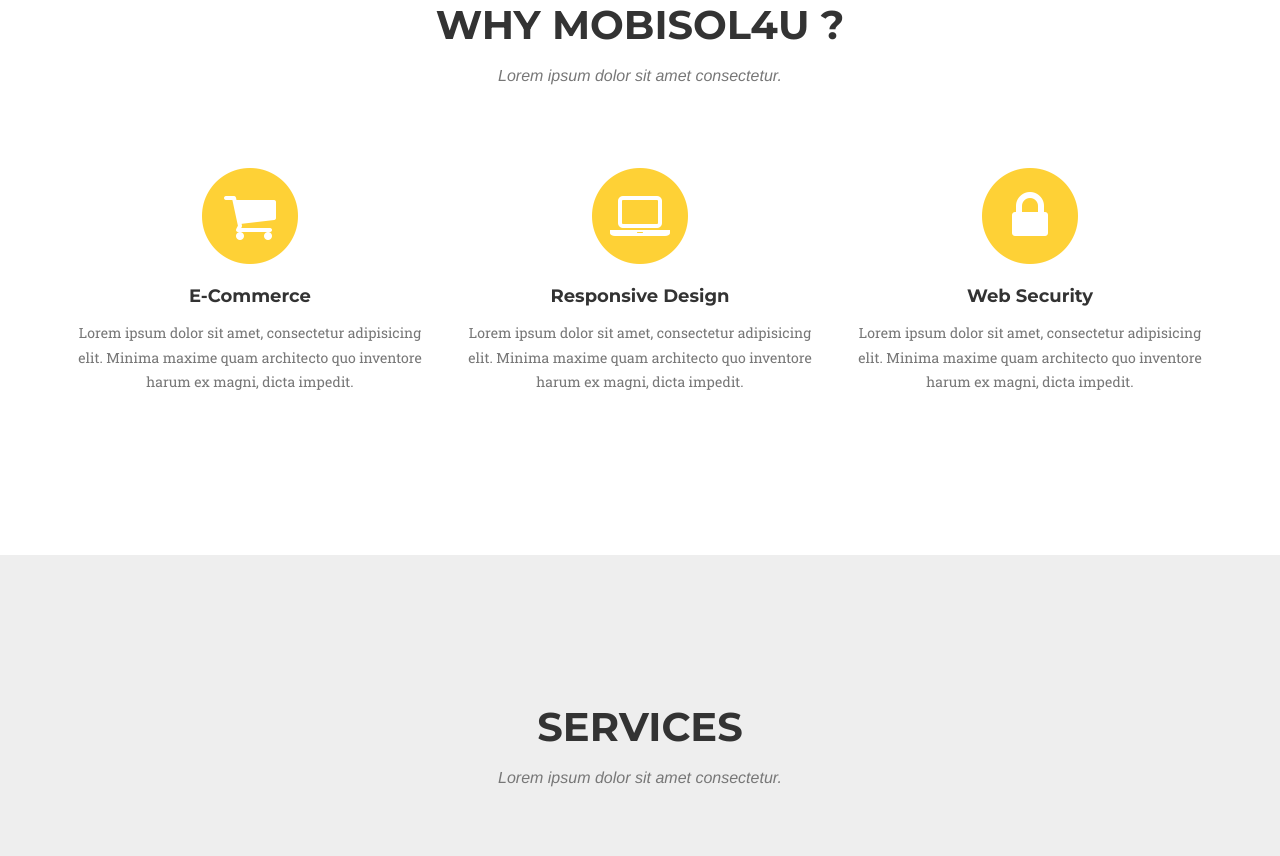
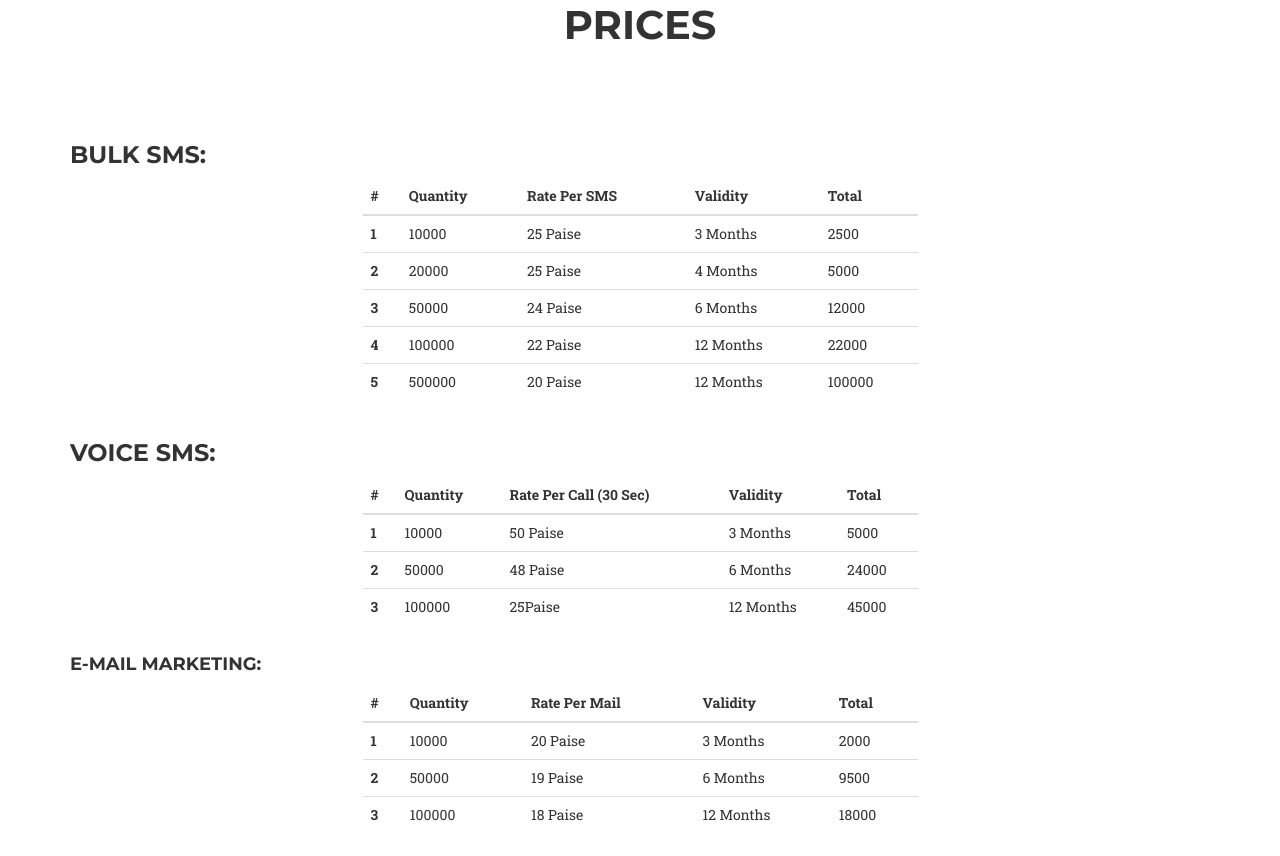
Before and after one commit to mobisol4u/mobisol4u.github.io, a website: page index.html in a window 1280 px wide. Shown: the part 816-1672 px from the top of the page. Drawn offline with nearby package versions, Linux system fonts and the light colour scheme; a web font is replaced by a local one.

Commit message:
Add files via upload

```diff
--- a/index.html
+++ b/index.html
@@ -20,6 +20,8 @@
     <link href='https://fonts.googleapis.com/css?family=Kaushan+Script' rel='stylesheet' type='text/css'>
     <link href='https://fonts.googleapis.com/css?family=Droid+Serif:400,700,400italic,700italic' rel='stylesheet' type='text/css'>
     <link href='https://fonts.googleapis.com/css?family=Roboto+Slab:400,100,300,700' rel='stylesheet' type='text/css'>
+    <link rel="stylesheet" href="https://maxcdn.bootstrapcdn.com/bootstrap/4.0.0-alpha/css/bootstrap.min.css">
+
 
     <!-- Theme CSS -->
     <link href="css/agency.min.css" rel="stylesheet">
@@ -53,7 +55,7 @@
                         <a href="#page-top"></a>
                     </li>
                     <li>
-                        <a class="page-scroll" href="#services">Why Mobisol4u ?</a>
+                        <a class="page-scroll" href="#services">Prices</a>
                     </li>
                     <li>
                         <a class="page-scroll" href="#portfolio">Services</a>
@@ -80,7 +82,7 @@
             <div class="intro-text">
                 <div class="intro-lead-in">End To End Mobility Solution For Enterprises</div>
                 <div class=""><h3>Mobisol4u : Enterprise Solutions</h3></div>
-                <a href="#services" class="page-scroll btn btn-xl">Tell Me More</a>
+                <a href="#services" class="page-scroll btn btn-xl">Our Prices</a>
             </div>
         </div>
     </header>
@@ -90,36 +92,191 @@
         <div class="container">
             <div class="row">
                 <div class="col-lg-12 text-center">
-                    <h2 class="section-heading">Why Mobisol4u ?</h2>
-                    <h3 class="section-subheading text-muted">Lorem ipsum dolor sit amet consectetur.</h3>
+                    <h2 class="section-heading">Prices</h2>
+                    <h3 class="section-subheading text-muted"></h3>
                 </div>
             </div>
-            <div class="row text-center">
-                <div class="col-md-4">
-                    <span class="fa-stack fa-4x">
-                        <i class="fa fa-circle fa-stack-2x text-primary"></i>
-                        <i class="fa fa-shopping-cart fa-stack-1x fa-inverse"></i>
-                    </span>
-                    <h4 class="service-heading">E-Commerce</h4>
-                    <p class="text-muted">Lorem ipsum dolor sit amet, consectetur adipisicing elit. Minima maxime quam architecto quo inventore harum ex magni, dicta impedit.</p>
-                </div>
-                <div class="col-md-4">
-                    <span class="fa-stack fa-4x">
-                        <i class="fa fa-circle fa-stack-2x text-primary"></i>
-                        <i class="fa fa-laptop fa-stack-1x fa-inverse"></i>
-                    </span>
-                    <h4 class="service-heading">Responsive Design</h4>
-                    <p class="text-muted">Lorem ipsum dolor sit amet, consectetur adipisicing elit. Minima maxime quam architecto quo inventore harum ex magni, dicta impedit.</p>
-                </div>
-                <div class="col-md-4">
-                    <span class="fa-stack fa-4x">
-                        <i class="fa fa-circle fa-stack-2x text-primary"></i>
-                        <i class="fa fa-lock fa-stack-1x fa-inverse"></i>
-                    </span>
-                    <h4 class="service-heading">Web Security</h4>
-                    <p class="text-muted">Lorem ipsum dolor sit amet, consectetur adipisicing elit. Minima maxime quam architecto quo inventore harum ex magni, dicta impedit.</p>
-                </div>
-            </div>
+
+
+            <h3 class="display">Bulk SMS:</h3>
+
+
+  <div class="row">
+    <div class="col-md-6 col-md-offset-3">
+
+
+             <table class="table table-hover table-sm">
+             <thead>
+    <tr>
+      <th >#</th>
+      <th>Quantity</th>
+      <th> Rate Per SMS</th>
+      <th>Validity</th>
+       <th>Total</th>
+
+    </tr>
+  </thead>
+  <tbody>
+    <tr>
+      <th scope="row">1</th>
+
+      <td>10000</td>
+       <td>25 Paise</td>
+        <td>3 Months</td>
+         <td>2500</td>
+
+
+    </tr>
+    <tr>
+      <th scope="row">2</th>
+
+        <td>20000</td>
+       <td>25 Paise</td>
+        <td>4 Months</td>
+         <td>5000</td>
+
+    </tr>
+      <tr>
+      <th scope="row">3</th>
+
+        <td>50000</td>
+       <td>24 Paise</td>
+
+         <td>6 Months</td>
+          <td>12000</td>
+    </tr>
+        <tr>
+      <th scope="row">4</th>
+
+        <td>100000</td>
+       <td>22 Paise</td>
+        <td>12 Months</td>
+         <td>22000</td>
+
+    </tr>
+        <tr>
+      <th scope="row">5</th>
+
+        <td>500000</td>
+       <td>20 Paise</td>
+        <td>12 Months</td>
+         <td>100000</td>
+
+    </tr>
+  </tbody>
+</table>
+</div>
+</div>
+
+    <div class="row">
+    </div>
+
+<h3 class="display">  Voice SMS:</h3>
+
+
+  <div class="row">
+    <div class="col-md-6 col-md-offset-3">
+   <table class="table table-hover table-sm table-inverse">
+  <thead>
+    <tr>
+      <th >#</th>
+      <th>Quantity</th>
+      <th>  Rate Per Call (30 Sec)</th>
+      <th>Validity</th>
+       <th>Total</th>
+
+    </tr>
+  </thead>
+  <tbody>
+    <tr>
+      <th scope="row">1</th>
+
+      <td>10000</td>
+       <td>50 Paise</td>
+        <td>3 Months</td>
+         <td>5000</td>
+
+
+    </tr>
+    <tr>
+      <th scope="row">2</th>
+
+        <td>50000</td>
+       <td>48 Paise</td>
+        <td>6 Months</td>
+         <td>24000</td>
+
+    </tr>
+      <tr>
+      <th scope="row">3</th>
+
+        <td>100000</td>
+       <td>25Paise</td>
+
+         <td>12 Months</td>
+          <td>45000</td>
+    </tr>
+
+
+  </tbody>
+</table>
+</div>
+</div>
+
+
+               <h4 class="display">E-mail Marketing:</h4>
+
+
+  <div class="row">
+    <div class="col-md-6 col-md-offset-3">
+   <table class="table table-hover table-sm">
+  <thead>
+    <tr>
+      <th >#</th>
+      <th>Quantity</th>
+      <th>  Rate Per Mail</th>
+      <th>Validity</th>
+       <th>Total</th>
+
+    </tr>
+  </thead>
+  <tbody>
+    <tr>
+      <th scope="row">1</th>
+
+      <td>10000</td>
+       <td>20 Paise</td>
+        <td>3 Months</td>
+         <td>2000</td>
+
+
+    </tr>
+    <tr>
+      <th scope="row">2</th>
+
+        <td>50000</td>
+       <td>19 Paise</td>
+        <td>6 Months</td>
+         <td>9500</td>
+
+    </tr>
+      <tr>
+      <th scope="row">3</th>
+
+        <td>100000</td>
+       <td>18 Paise</td>
+
+         <td>12 Months</td>
+          <td>18000</td>
+    </tr>
+
+    </tr>
+
+  </tbody>
+</table>
+</div>
+</div>
+
         </div>
     </section>
 
@@ -422,21 +579,15 @@ Went to Little Flower House Kakarmatta, Varanasi</p>
                 </div>
                 <div class="col-md-4">
                     <ul class="list-inline social-buttons">
-                        <li><a href="#"><i class="fa fa-twitter"></i></a>
+                        <li><a href="https://twitter.com/mobisol4u"><i class="fa fa-twitter"></i></a>
                         </li>
-                        <li><a href="#"><i class="fa fa-facebook"></i></a>
+                        <li><a href="https://www.facebook.com/MobiSol4u/"><i class="fa fa-facebook"></i></a>
                         </li>
-                        <li><a href="#"><i class="fa fa-linkedin"></i></a>
-                        </li>
+
                     </ul>
                 </div>
                 <div class="col-md-4">
-                    <ul class="list-inline quicklinks">
-                        <li><a href="#">Privacy Policy</a>
-                        </li>
-                        <li><a href="#">Terms of Use</a>
-                        </li>
-                    </ul>
+                <span class="copyright">Copyright &copy; <a href="https://sidgore.github.io" > A Siddharth Gore Website</span>
                 </div>
             </div>
         </div>
@@ -627,6 +778,9 @@ Went to Little Flower House Kakarmatta, Varanasi</p>
     <!-- jQuery -->
     <script src="vendor/jquery/jquery.min.js"></script>
 
+    <script src="https://maxcdn.bootstrapcdn.com/bootstrap/4.0.0-alpha/js/bootstrap.min.js"></script>
+
+
     <!-- Bootstrap Core JavaScript -->
     <script src="vendor/bootstrap/js/bootstrap.min.js"></script>
 
```
